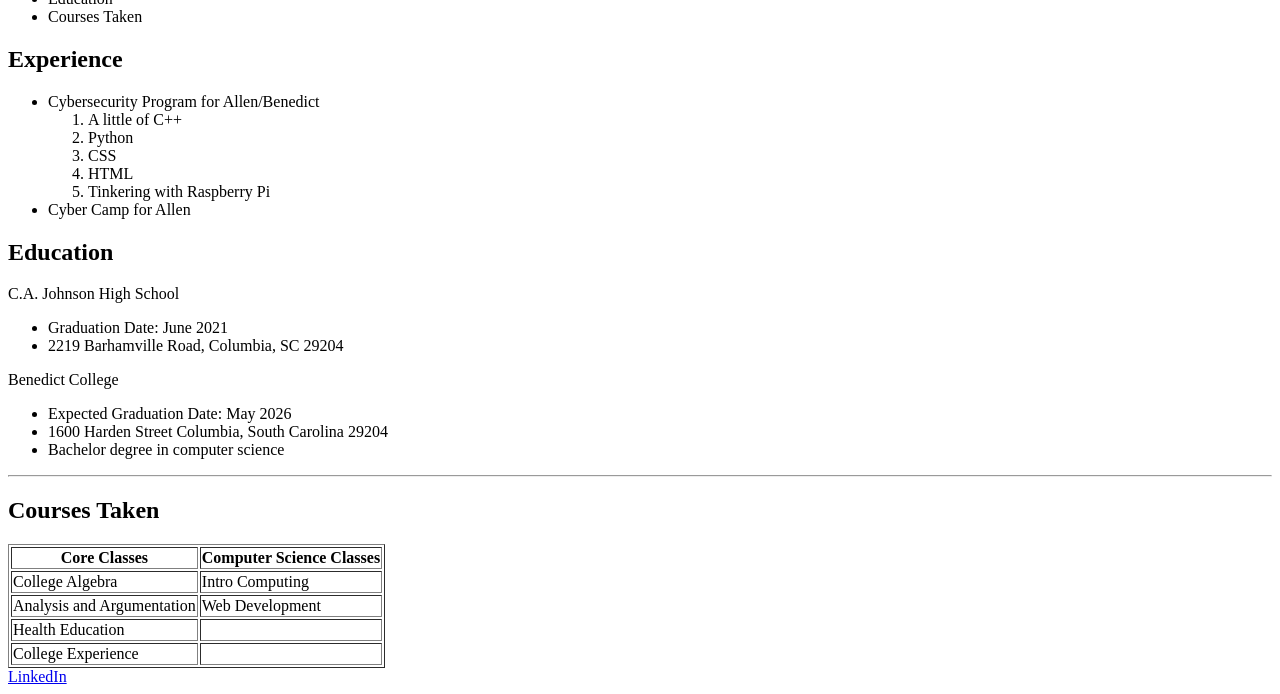
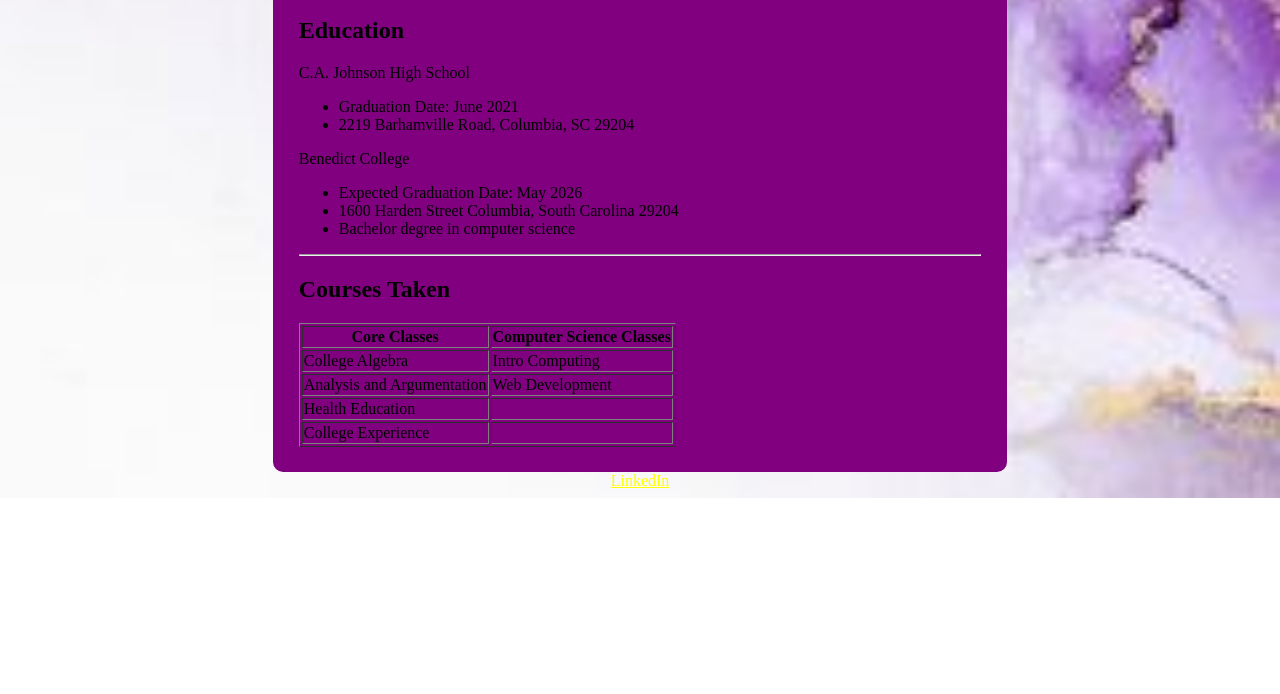
Before and after one commit to BenedictDon556/BenedictDon556.github.io, a plain HTML site: page projects/project2/index.html in a window 1280 px wide. Shown: the part 382-1076 px from the top of the page. After the commit the page ends 880 px from the top, so only its background shows below. Drawn offline with Linux system fonts and the light colour scheme.

Commit message:
Update and rename resume.html to index.html

```diff
--- a/projects/project2/resume.html
+++ b/projects/project2/index.html
@@ -1,6 +1,6 @@
 <html>
   <head>
-  <link rel="stylesheet" href="resumeStyle.css" type="text/css">
+  <link rel="stylesheet" href="resume.css" type="text/css">
 
   </head>
   <body>
```
